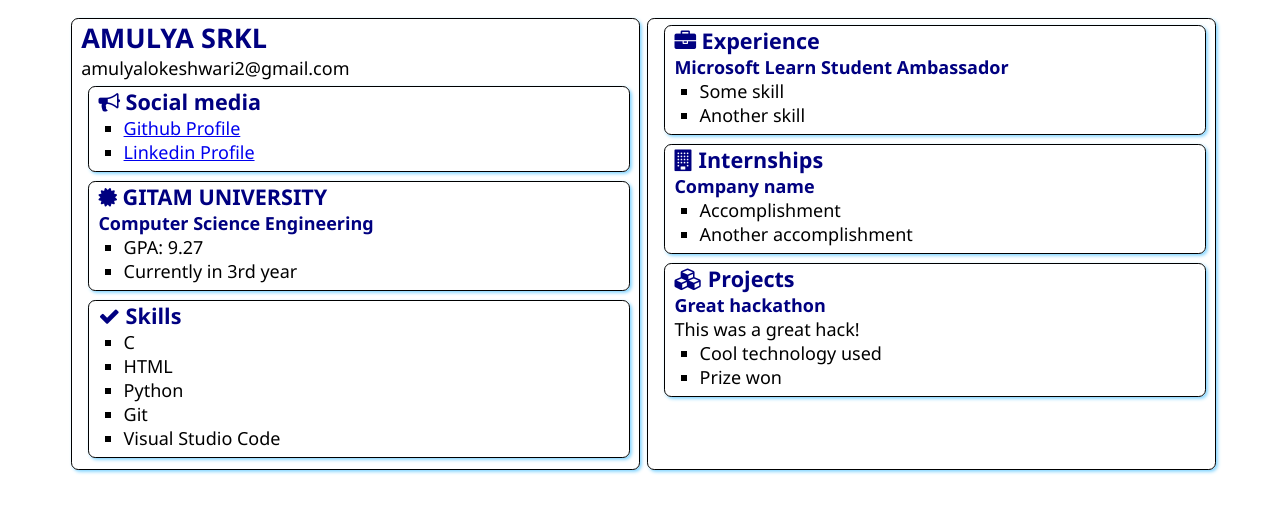
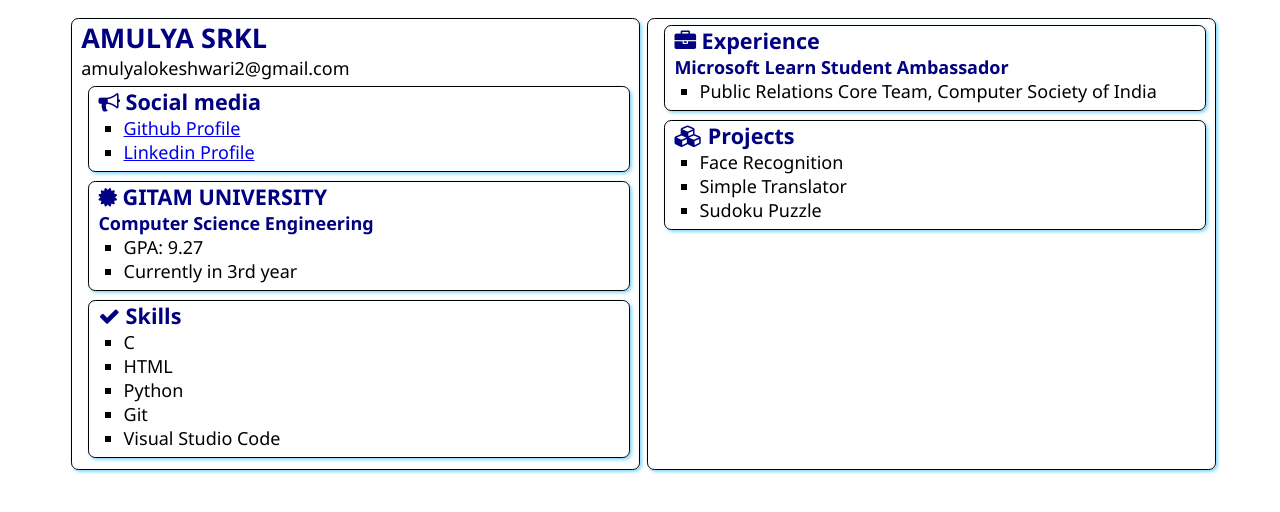
Before and after one commit to AMULYA-SRKL/SATechnicalOnboarding, a plain HTML site: page src/index.html in a window 1280 px wide. Drawn offline with Linux system fonts and the light colour scheme.

Commit message:
Projects

```diff
--- a/src/index.html
+++ b/src/index.html
@@ -63,33 +63,20 @@
                 </h2>
                 <h3>Microsoft Learn Student Ambassador</h3>
                 <ul>
-                    <li>Some skill</li>
-                    <li>Another skill</li>
+                    <li>Public Relations Core Team, Computer Society of India</li>
+
                 </ul>
             </section>
-            <section class="box">
-                <h2>
-                    <i class="fa fa-building" aria-hidden="true"></i>
-                    Internships
-                </h2>
 
-                <h3>Company name</h3>
-                <ul>
-                    <li>Accomplishment</li>
-                    <li>Another accomplishment</li>
-                </ul>
-            </section>
             <section class="box">
                 <h2>
                     <i class="fa fa-cubes" aria-hidden="true"></i>
                     Projects
                 </h2>
-
-                <h3>Great hackathon</h3>
-                <div>This was a great hack!</div>
                 <ul>
-                    <li>Cool technology used</li>
-                    <li>Prize won</li>
+                    <li>Face Recognition</li>
+                    <li>Simple Translator</li>
+                    <li>Sudoku Puzzle</li>
                 </ul>
             </section>
         </article>
```
